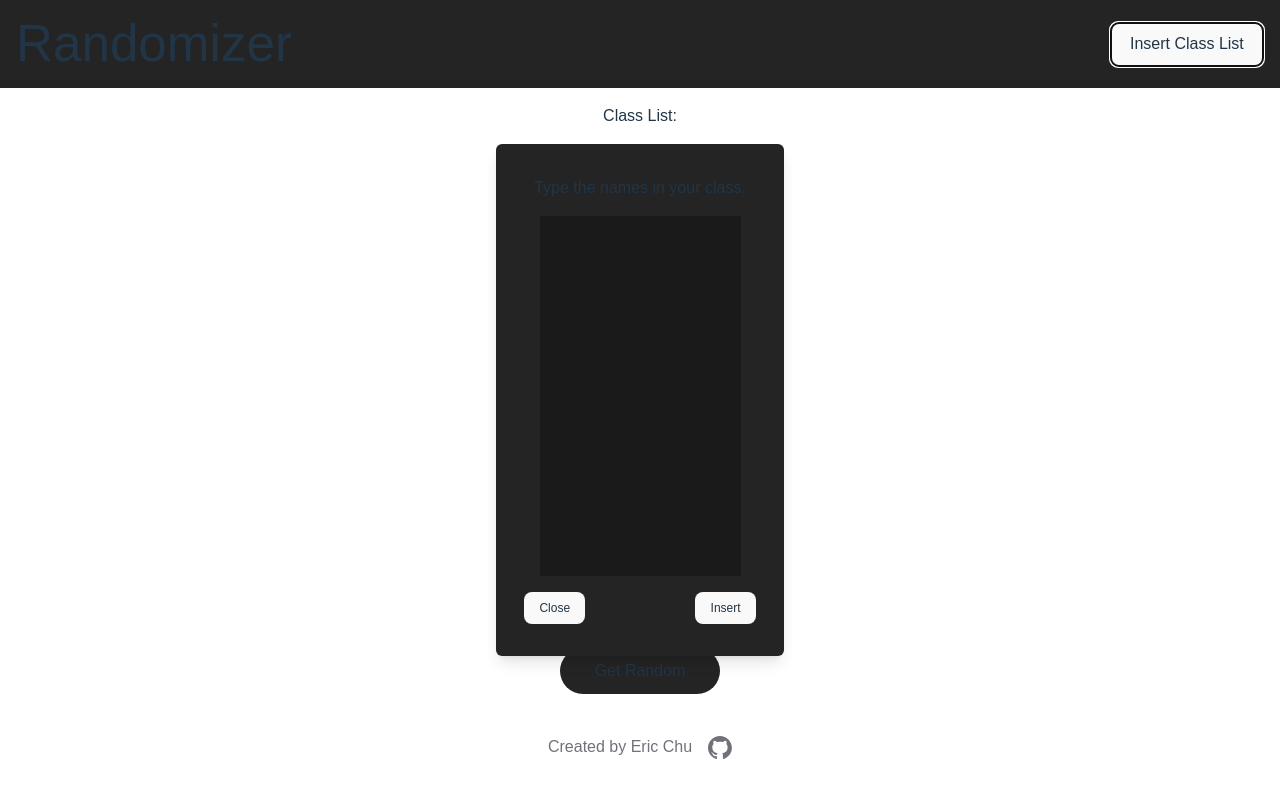
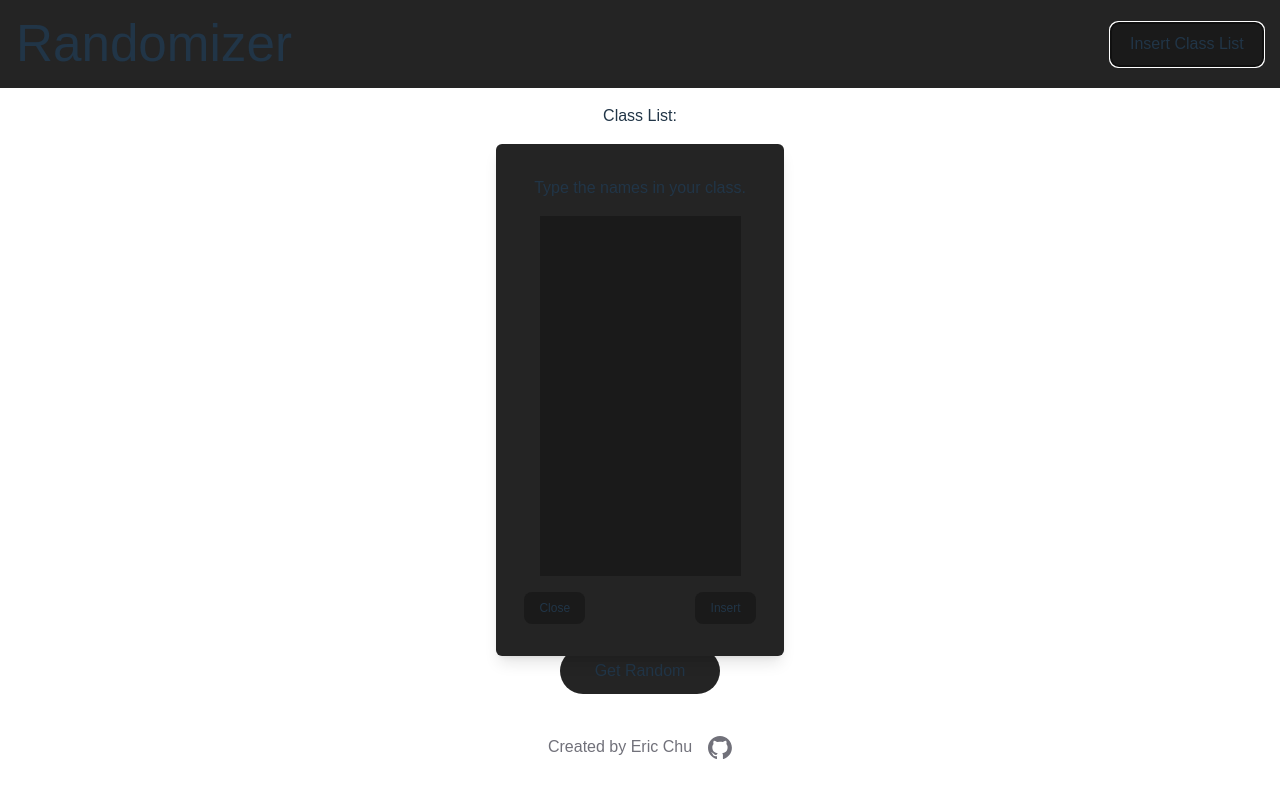
Before and after one commit to eric-k-chu/Randomizer, a React (Vite) app in the folder my-app/: page / in a window 1280 px wide. Both pictures are taken after a click on the button "Insert Class List". Built offline with nearby package versions, Linux system fonts and the light colour scheme; a web font is replaced by a local one.

Commit message:
Added insert class list functionality

```diff
--- a/my-app/src/Components/Button.tsx
+++ b/my-app/src/Components/Button.tsx
@@ -1,6 +1,9 @@
-function Button({ text, onCustomClick, styles }: {text?: string, onCustomClick?: Function, styles?: string}) {
+type ButtonType =  "button" | "submit" | "reset" | undefined;
+
+
+function Button({ text, onCustomClick, styles, type }: {text?: string, onCustomClick?: Function, styles?: string, type?: ButtonType}) {
   return (
-    <button className={styles} onClick={() => onCustomClick?.()}>{text}</button>
+    <button className={styles} onClick={() => onCustomClick?.()} type={type ? type : "button"}>{text}</button>
   )
 }
 
--- a/my-app/src/Components/Modal.tsx
+++ b/my-app/src/Components/Modal.tsx
@@ -1,6 +1,3 @@
-import React from 'react'
-import { Button } from '../Components/index'
-
 function Popup({ popupText, isActive }: {popupText: string, isActive: Function}) {
   return (
     <div className='flex items-center justify-center absolute top-0 left-0 w-full h-full'>
@@ -9,21 +6,4 @@ function Popup({ popupText, isActive }: {popupText: string, isActive: Function})
   )
 }
 
-function InsertModal({ isActive }: {isActive: Function }) {
-  return (
-    <div className='flex flex-col items-center justify-center absolute top-0 left-0 w-full h-full'>
-      <div className='w-72 h-[32rem] bg-dark-gray-1 p-2 rounded-md shadow-lg'>
-        <div className='flex flex-col items-center justify-center h-[31rem] gap-y-4'>
-          <h3>Type the names in your class.</h3>
-          <textarea rows={15} className='resize-none bg-dark-gray-2'></textarea>
-          <div className='flex justify-between text-xs w-64 px-3'>
-            <Button text='Close' onCustomClick={() => isActive(false) }/>
-            <Button text='Insert' />
-          </div>
-        </div>
-      </div>
-    </div>
-  )
-}
-
-export {Popup, InsertModal}
+export default Popup
--- /dev/null
+++ b/my-app/src/Components/ModalForms.tsx
@@ -0,0 +1,32 @@
+import React from 'react'
+import { Button } from '../Components'
+import { setClassList } from '../Layout';
+
+function InsertForm({ isActive }: {isActive: Function }) {
+    const textAreaID = React.useId();
+
+    function handleSubmit(e: React.FormEvent<HTMLFormElement>) {
+      e.preventDefault();
+      const textArea = document.querySelector('form')![0] as HTMLTextAreaElement;
+      setClassList(textArea.value.split('\n'));
+      isActive(false);
+    }
+
+
+    return (
+      <div className='flex flex-col items-center justify-center absolute top-0 left-0 w-full h-full'>
+        <div className='w-72 h-[32rem] bg-dark-gray-1 p-2 rounded-md shadow-lg'>
+          <form method='post' onSubmit={handleSubmit} className='flex flex-col items-center justify-center h-[31rem] gap-y-4'>
+            <label htmlFor={textAreaID}>Type the names in your class.</label>
+            <textarea id={textAreaID} rows={15} className='resize-none bg-dark-gray-2'></textarea>
+            <div className='flex justify-between text-xs w-64 px-3'>
+              <Button text='Close' onCustomClick={() => isActive(false) } styles='bg-dark-gray-2'/>
+              <Button text='Insert' styles='bg-dark-gray-2' type='submit'/>
+            </div>
+          </form>
+        </div>
+      </div>
+    )
+  }
+
+  export default InsertForm
--- a/my-app/src/Components/index.tsx
+++ b/my-app/src/Components/index.tsx
@@ -1,10 +1,11 @@
 import Button from './Button'
 import List from './List'
-import { Popup, InsertModal } from './Modal'
+import Popup from './Modal'
+import InsertForm from './ModalForms'
 
 export {
 	Button,
 	List,
 	Popup,
-	InsertModal
+	InsertForm
 }
--- a/my-app/src/Layout/Body.tsx
+++ b/my-app/src/Layout/Body.tsx
@@ -1,4 +1,4 @@
-import { Button, List, Popup } from '../Components/index'
+import { Button, List, Popup } from '../Components'
 import { useState } from 'react';
 
 let classList = [
@@ -22,6 +22,10 @@ const copyList = classList.map(n => n);
 const completedList: string[] = [];
 
 let popupText = "";
+
+function setClassList(list: string[]): void {
+  classList = list.map(n => n);
+}
 
 function Body() {
   const [list, setList] = useState<string[]>([]);
@@ -78,4 +82,7 @@ function Body() {
   )
 }
 
-export default Body
+export {
+  Body,
+  setClassList
+}
--- a/my-app/src/Layout/NavBar.tsx
+++ b/my-app/src/Layout/NavBar.tsx
@@ -1,17 +1,8 @@
-import { Button, InsertModal } from '../Components/index';
+import { Button, InsertForm } from '../Components';
 import { useState } from 'react'
-
-let classList = [];
 
 function NavBar() {
   const [showModal, setShowModal] = useState(false);
-
-  function handleInsertClassList() {
-
-  }
-
-
-
 
   return (
     <div className='bg-dark-gray-1 basis-1/12'>
@@ -19,8 +10,8 @@ function NavBar() {
         <div className='flex justify-around items-center'>
           <h1 className='basis-1/2'>Randomizer</h1>
           <div className='flex items-center justify-end basis-1/2'>
-            <Button text="Insert Class List" onCustomClick={() => setShowModal(true)}/>
-            {showModal && <InsertModal isActive={setShowModal}/>}
+            <Button text="Insert Class List" onCustomClick={() => setShowModal(true)} styles='bg-dark-gray-2'/>
+            {showModal && <InsertForm isActive={setShowModal}/>}
           </div>
         </div>
       </div>
--- a/my-app/src/Layout/index.tsx
+++ b/my-app/src/Layout/index.tsx
@@ -1,9 +1,10 @@
 import NavBar from './NavBar'
-import Body from './Body'
+import { Body, setClassList } from './Body'
 import Footer from './Footer'
 
 export {
 	NavBar,
 	Body,
-	Footer
+	Footer,
+	setClassList
 }
```
